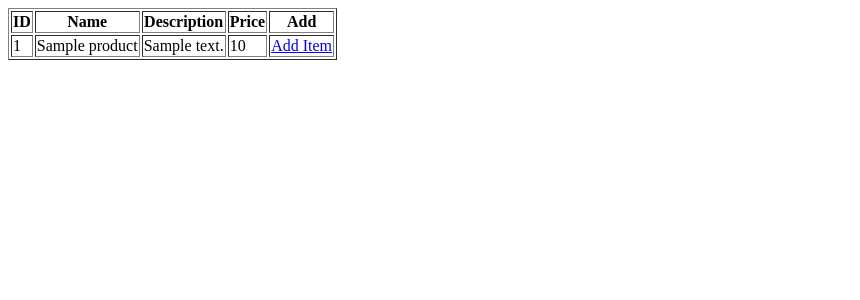
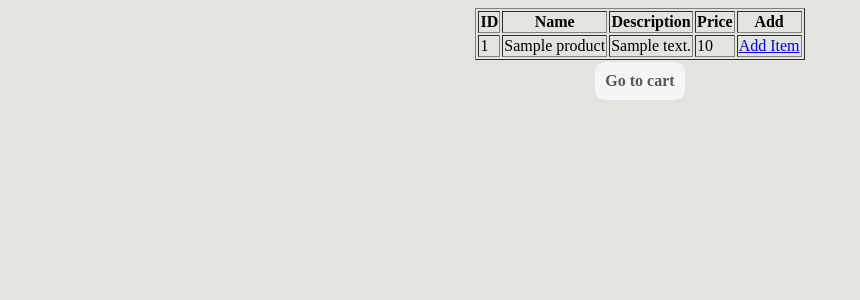
Before and after one commit to lucianIonescu5p/Training, a PHP site: page / in a window 1280 px wide. Shown: the top 300 px of the page, without its empty margins (0-860 px from the left). Run offline with PHP 8.4, Linux system fonts and the light colour scheme; tables that the repository leaves empty or names only in its code hold one stand-in row (values such as "Sample post"); some libraries are stand-ins or nearby versions.

Commit message:
Cart error

```diff
--- a/public/common.php
+++ b/public/common.php
@@ -1,2 +1,8 @@
 <?php
     $conn = new mysqli(SERVERNAME, USERNAME, PASSWORD, DBNAME);
+    // Check connection
+
+    if ($conn->connect_error)
+    {
+        die("Connection failed: " . $conn->connect_error);
+    }
--- a/public/index.php
+++ b/public/index.php
@@ -1,15 +1,18 @@
 <?php
+
 session_start();
+
+if(empty($_SESSION['cart']))
+$_SESSION['cart']=array();
+if(isset($_GET['id']))
+array_push($_SESSION['cart'],$_GET['id']);
+
+?>
+
+<?php
 // Create connection
     require_once 'config.php';
     require_once 'common.php';
-
-// Check connection
-
-    if ($conn->connect_error)
-    {
-        die("Connection failed: " . $conn->connect_error);
-    }
 
     $sql = "SELECT * FROM products";
     $result = $conn->query($sql);
@@ -22,9 +25,13 @@ session_start();
     <meta name="viewport" content="width=device-width, initial-scale=1.0">
     <meta http-equiv="X-UA-Compatible" content="ie=edge">
     <title>Shop 1</title>
+    <link rel="stylesheet" href="main.css">
 </head>
 <body>
 
+<div id="container">
+
+    <div id="table">
         <table border="1">
             <tr>
                 <th>ID</th>
@@ -41,11 +48,17 @@ session_start();
                     <td><?= $row['title'] ?></td>
                     <td><?= $row['description'] ?></td>
                     <td><?= $row['price'] ?></td>
-                <td><a href="#">Add Item</a></td>
+                    <td><a href="?id=<?= $row['id']?>">Add Item</a></td>
                 </tr>
             <?php endfor; ?>
 
         </table>
+    </div>
 
+    <div class="cartLink">
+        <a href="cart.php" class="cartBtn">Go to cart</a>
+    </div>
+
+</div>
 </body>
 </html>
--- /dev/null
+++ b/public/main.css
@@ -0,0 +1,37 @@
+body {
+
+    background-color: #e4e4de;
+    display: flex;
+    flex-direction: column;
+    align-items: center;
+    justify-content: center;
+
+}
+
+#container{
+
+    width: 70vw;
+    height: auto;
+    display: flex;
+    flex-direction: column;
+    justify-content: center;
+    align-items: center;
+
+}
+
+.cartLink{
+
+    background-color: whitesmoke;
+    border-radius: 10px;
+    padding: 10px;
+    margin-top: 2px;
+
+}
+
+.cartBtn{
+
+    text-decoration: none;
+    font-weight: 700;
+    color: #575757;
+
+}
```
Also changed, not shown: public/cart.php (+67 -0 lines), 1 other file. Lines whose indentation alone changed are shown as unchanged.
